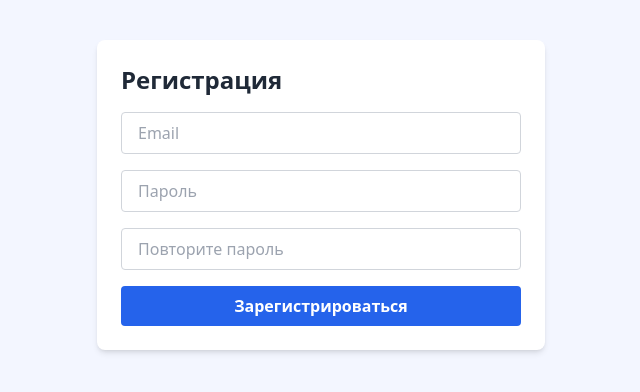
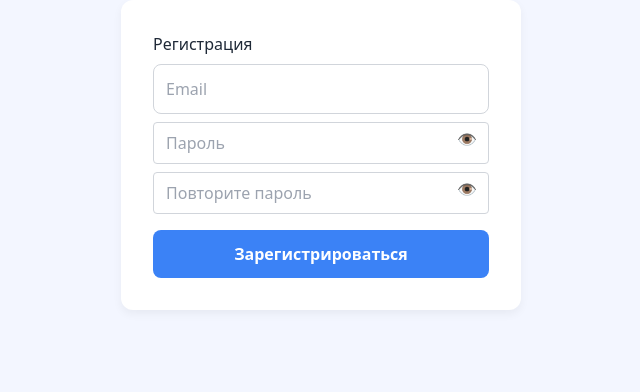
Before and after one commit to senenevar/domio-app, a Next.js app: page /auth/register in a window 1280 px wide. Shown: the top 392 px of the page, without its empty margins (319-959 px from the left). Built offline with nearby package versions, Linux system fonts and the light colour scheme.

Commit message:
update-v1

```diff
--- /dev/null
+++ b/components/FormInputPassword.tsx
@@ -0,0 +1,38 @@
+import { useState } from 'react';
+
+interface Props {
+  value: string;
+  onChange: (e: React.ChangeEvent<HTMLInputElement>) => void;
+  placeholder?: string;
+}
+
+export default function FormInputPassword({ value, onChange, placeholder }: Props) {
+  const [show, setShow] = useState(false);
+  return (
+    <div style={{ position: 'relative' }}>
+      <input
+        className="w-full px-3 py-2 mt-2 border rounded"
+        type={show ? 'text' : 'password'}
+        value={value}
+        onChange={onChange}
+        placeholder={placeholder || 'Пароль'}
+        required
+      />
+      <button
+        type="button"
+        onClick={() => setShow(!show)}
+        style={{
+          position: 'absolute',
+          right: '0.75rem',
+          top: '50%',
+          transform: 'translateY(-50%)',
+          background: 'none',
+          border: 'none',
+          cursor: 'pointer'
+        }}
+      >
+        {show ? '🙈' : '👁️'}
+      </button>
+    </div>
+  );
+}
--- /dev/null
+++ b/components/ResetPasswordNotification.tsx
@@ -0,0 +1,8 @@
+export default function ResetPasswordNotification() {
+  return (
+    <div>
+      <p>Ссылка для сброса пароля была отправлена на вашу почту.</p>
+      <p>Пожалуйста, проверьте ваш почтовый ящик.</p>
+    </div>
+  );
+}
--- a/pages/auth/login.tsx
+++ b/pages/auth/login.tsx
@@ -1,51 +1,42 @@
 import { useState } from 'react';
+import { supabase } from '../../lib/supabaseClient';
 import { useRouter } from 'next/router';
-import { supabase } from '../../lib/supabaseClient';
+import styles from '../../styles/Auth.module.css';
+import FormInputPassword from '../../components/FormInputPassword';
 
 export default function Login() {
   const [email, setEmail] = useState('');
   const [password, setPassword] = useState('');
-  const [error, setError] = useState('');
   const router = useRouter();
 
   const handleLogin = async (e: React.FormEvent) => {
     e.preventDefault();
     const { error } = await supabase.auth.signInWithPassword({ email, password });
-    if (error) {
-      setError(error.message);
-    } else {
-      router.push('/account');
-    }
+    if (error) alert(error.message);
+    else router.push('/account');
   };
 
   return (
-    <div className="max-w-md mx-auto mt-12">
-      <h1 className="text-2xl font-bold mb-4">Вход</h1>
-      <form onSubmit={handleLogin} className="space-y-4">
+    <div className={styles.container}>
+      <h2>Вход</h2>
+      <form onSubmit={handleLogin}>
         <input
+          className={styles.input}
           type="email"
           placeholder="Email"
-          className="w-full border px-4 py-2"
           value={email}
-          onChange={(e) => setEmail(e.target.value)}
+          onChange={e => setEmail(e.target.value)}
           required
         />
-        <input
-          type="password"
-          placeholder="Пароль"
-          className="w-full border px-4 py-2"
+        <FormInputPassword
           value={password}
-          onChange={(e) => setPassword(e.target.value)}
-          required
+          onChange={e => setPassword(e.target.value)}
         />
-        {error && <p className="text-red-500">{error}</p>}
-        <button type="submit" className="bg-blue-600 text-white px-4 py-2 rounded">
-          Войти
-        </button>
+        <div style={{ marginTop: '0.5rem' }}>
+          <a href="/auth/reset-password" style={{ fontSize: '0.875rem', color: '#2563eb' }}>Забыли пароль?</a>
+        </div>
+        <button className={styles.button} type="submit">Войти</button>
       </form>
-      <p className="mt-4">
-        Нет аккаунта? <a href="/auth/register" className="text-blue-600">Регистрация</a>
-      </p>
     </div>
-  );
+    );
 }
--- a/pages/auth/register.tsx
+++ b/pages/auth/register.tsx
@@ -1,76 +1,51 @@
-
 import { useState } from 'react';
+import { supabase } from '../../lib/supabaseClient';
 import { useRouter } from 'next/router';
-import { supabase } from '../../lib/supabaseClient';
+import styles from '../../styles/Auth.module.css';
+import FormInputPassword from '../../components/FormInputPassword';
 
 export default function Register() {
   const [email, setEmail] = useState('');
   const [password, setPassword] = useState('');
-  const [confirmPassword, setConfirmPassword] = useState('');
-  const [loading, setLoading] = useState(false);
-  const [message, setMessage] = useState('');
+  const [confirm, setConfirm] = useState('');
   const router = useRouter();
 
   const handleRegister = async (e: React.FormEvent) => {
     e.preventDefault();
-    setMessage('');
-    if (password !== confirmPassword) {
-      setMessage('Пароли не совпадают');
-      return;
+    if (password !== confirm) return alert('Пароли не совпадают');
+
+    const { error } = await supabase.auth.signUp({ email, password });
+    if (error) alert(error.message);
+    else {
+      alert('Письмо с подтверждением отправлено');
+      router.push('/auth/login');
     }
-
-    setLoading(true);
-    const { error } = await supabase.auth.signUp({
-      email,
-      password,
-    });
-
-    if (error) {
-      setMessage(error.message);
-    } else {
-      setMessage('Регистрация прошла успешно! Проверьте вашу почту для подтверждения.');
-    }
-
-    setLoading(false);
   };
 
   return (
-    <div className="max-w-md mx-auto mt-10 p-6 bg-white rounded-lg shadow-md">
-      <h1 className="text-2xl font-bold mb-4">Регистрация</h1>
-      <form onSubmit={handleRegister} className="space-y-4">
+    <div className={styles.container}>
+      <h2>Регистрация</h2>
+      <form onSubmit={handleRegister}>
         <input
+          className={styles.input}
           type="email"
           placeholder="Email"
-          className="w-full border px-4 py-2 rounded"
           value={email}
-          onChange={(e) => setEmail(e.target.value)}
+          onChange={e => setEmail(e.target.value)}
           required
         />
-        <input
-          type="password"
+        <FormInputPassword
+          value={password}
+          onChange={e => setPassword(e.target.value)}
           placeholder="Пароль"
-          className="w-full border px-4 py-2 rounded"
-          value={password}
-          onChange={(e) => setPassword(e.target.value)}
-          required
         />
-        <input
-          type="password"
+        <FormInputPassword
+          value={confirm}
+          onChange={e => setConfirm(e.target.value)}
           placeholder="Повторите пароль"
-          className="w-full border px-4 py-2 rounded"
-          value={confirmPassword}
-          onChange={(e) => setConfirmPassword(e.target.value)}
-          required
         />
-        <button
-          type="submit"
-          disabled={loading}
-          className="bg-blue-600 text-white px-4 py-2 rounded w-full"
-        >
-          {loading ? 'Загрузка...' : 'Зарегистрироваться'}
-        </button>
+        <button className={styles.button} type="submit">Зарегистрироваться</button>
       </form>
-      {message && <p className="mt-4 text-sm text-center text-red-600">{message}</p>}
     </div>
   );
 }
--- a/pages/auth/reset-password.tsx
+++ b/pages/auth/reset-password.tsx
@@ -1 +1,39 @@
-// Страница сброса пароля
+import { useState } from 'react';
+import { supabase } from '../../lib/supabaseClient';
+import styles from '../../styles/Auth.module.css';
+import ResetPasswordNotification from '../../components/ResetPasswordNotification';
+
+export default function ResetPassword() {
+  const [email, setEmail] = useState('');
+  const [sent, setSent] = useState(false);
+
+  const handleReset = async (e: React.FormEvent) => {
+    e.preventDefault();
+    const { error } = await supabase.auth.resetPasswordForEmail(email, {
+      redirectTo: 'https://www.domio.lv/auth/update-password',
+    });
+    if (error) alert(error.message);
+    else setSent(true);
+  };
+
+  return (
+    <div className={styles.container}>
+      <h2>Сброс пароля</h2>
+      {sent ? (
+        <ResetPasswordNotification />
+      ) : (
+        <form onSubmit={handleReset}>
+          <input
+            className={styles.input}
+            type="email"
+            placeholder="Email"
+            value={email}
+            onChange={e => setEmail(e.target.value)}
+            required
+          />
+          <button className={styles.button} type="submit">Сбросить пароль</button>
+        </form>
+      )}
+    </div>
+  );
+}
```
